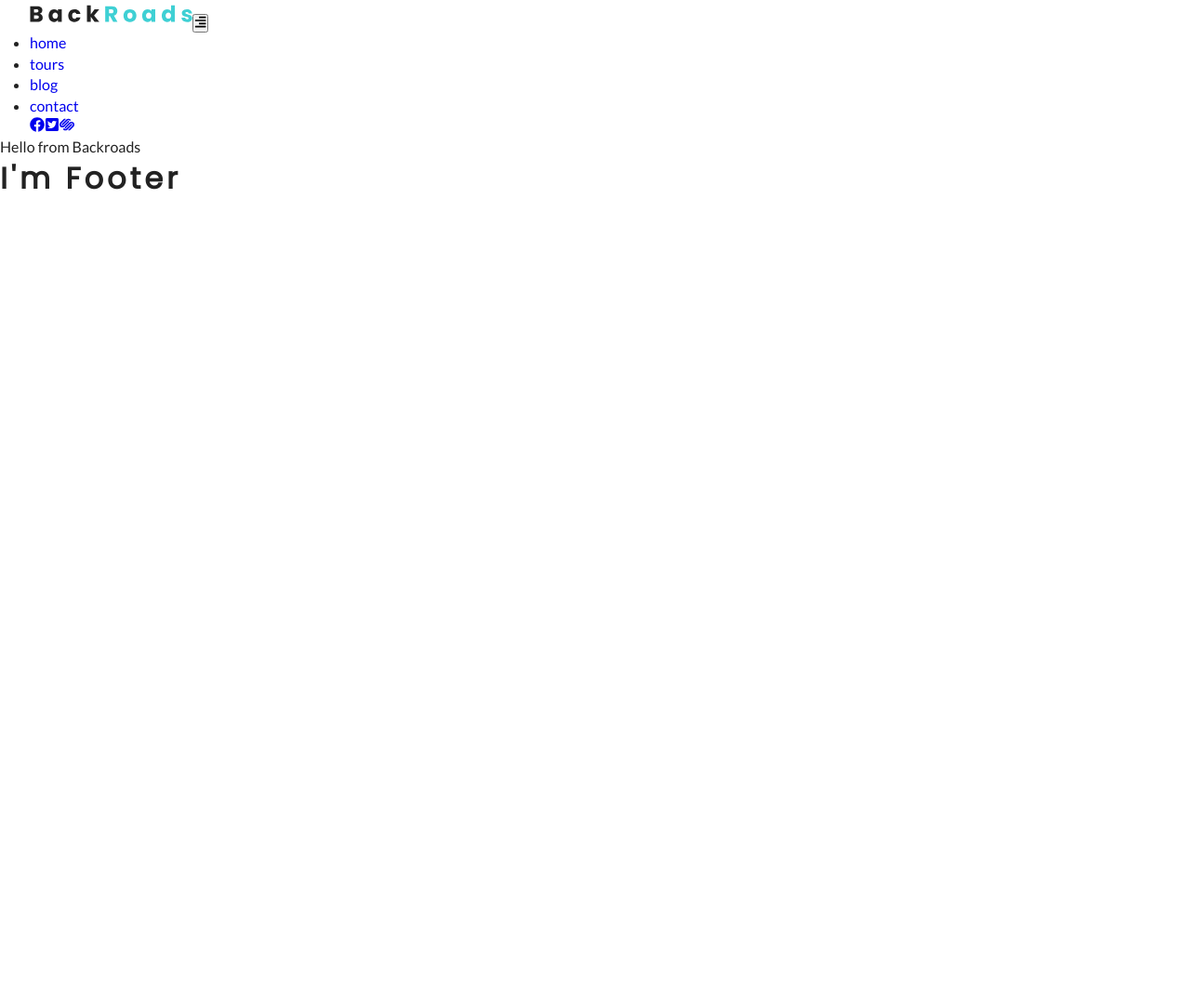
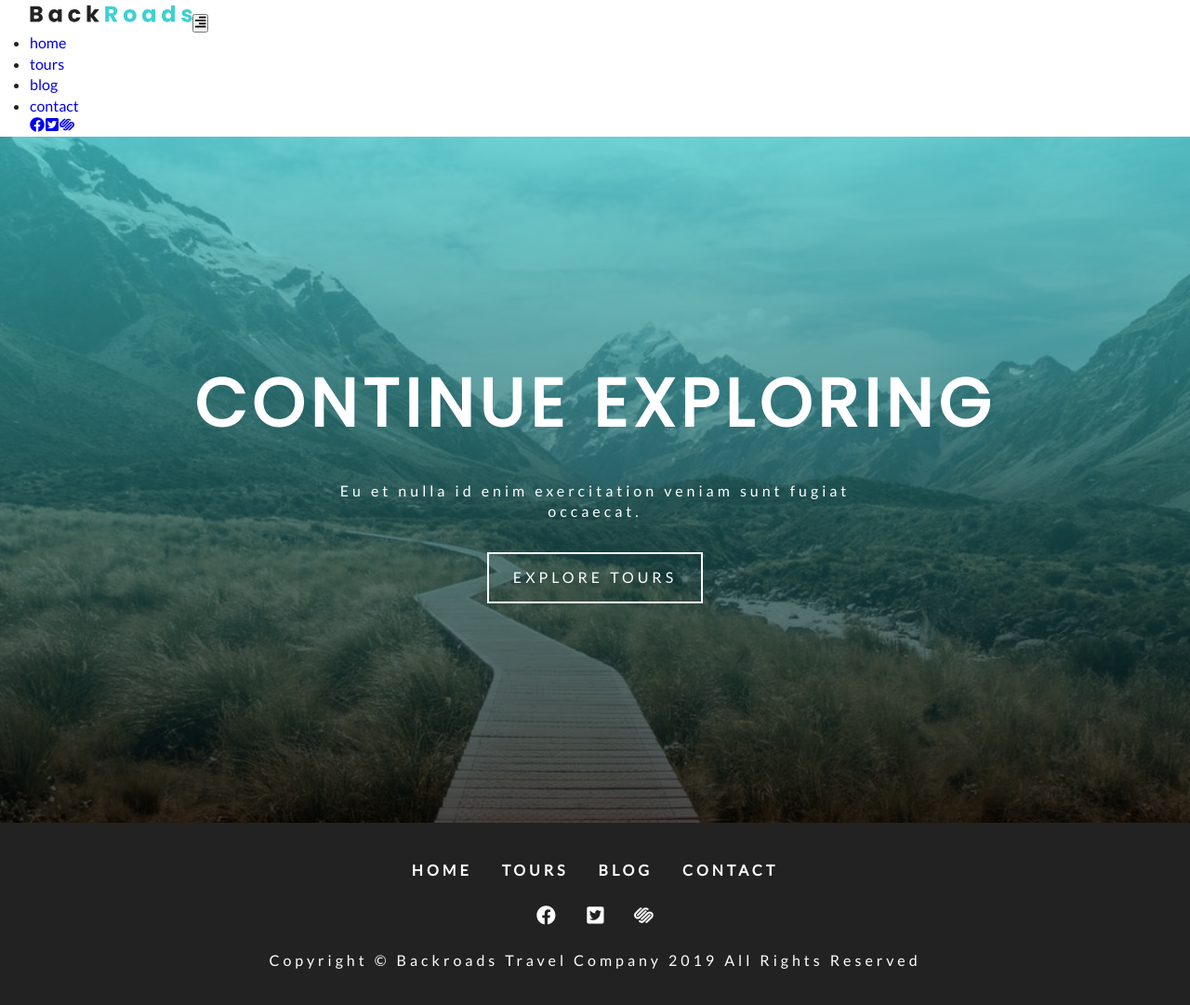
Before and after one commit to msiller455/backroads-project, a Gatsby site: page / in a window 1280 px wide. Shown: the whole page at 93% size. Before the commit the page ends 800 px from the top, so only its background shows below. Built offline with nearby package versions, Linux system fonts and the light colour scheme; Gatsby itself is replaced by a stand-in of ours.

Commit message:
adds styling for footer hero banner and 404 page

```diff
--- /dev/null
+++ b/src/components/Banner.js
@@ -0,0 +1,14 @@
+import React from 'react'
+import styles from '../css/banner.module.css'
+
+const Banner = ({title, info, children}) => {
+    return (
+        <div className={styles.banner}>
+            <h1>{title}</h1>
+            <p>{info}</p>
+            {children}
+        </div>
+    )
+}
+
+export default Banner
--- a/src/components/Footer.js
+++ b/src/components/Footer.js
@@ -1,10 +1,32 @@
 import React from 'react'
+import styles from '../css/footer.module.css'
+import links from '../constants/links'
+import socialIcons from '../constants/social-icons'
+import { Link } from 'gatsby'
 
 const Footer = () => {
     return (
-        <div>
-            <h1>I'm Footer</h1>
-        </div>
+        <footer className={styles.footer}>
+            <div className={styles.links}>
+                {links.map((item, index) => {
+                    return (
+                        <Link key={index} to={item.path}>
+                            {item.text}
+                        </Link>
+                    )
+                })}
+            </div>
+            <div className={styles.icons}>
+                {socialIcons.map((item, index) => {
+                    return <a key={index} href={item.url} target="_blank" rel="noopener noreferrer">
+                        {item.icon}
+                    </a>
+                })}
+            </div>
+            <div className={styles.copyright}>
+                copyright &copy; backroads travel company {new Date().getFullYear()} all rights reserved
+            </div>
+        </footer>
     )
 }
 
--- /dev/null
+++ b/src/components/SimpleHero.js
@@ -0,0 +1,11 @@
+import React from 'react'
+
+const SimpleHero = ({children}) => {
+    return (
+        <header className="defaultHero">
+            {children}
+        </header>
+    )
+}
+
+export default SimpleHero
--- /dev/null
+++ b/src/css/banner.module.css
@@ -0,0 +1,25 @@
+.banner {
+  text-align: center;
+  letter-spacing: var(--mainSpacing);
+  color: var(--mainWhite);
+}
+.banner h1 {
+  font-size: 3.3rem;
+  text-transform: uppercase;
+  margin-bottom: 2rem;
+  padding: 0 1rem;
+  letter-spacing: 6px;
+}
+.banner p {
+  width: 85%;
+  margin: 0 auto;
+  margin-bottom: 2rem;
+}
+@media screen and (min-width: 768px) {
+  .banner h1 {
+    font-size: 4.5rem;
+  }
+  .banner p {
+    width: 70%;
+  }
+}
--- a/src/pages/index.js
+++ b/src/pages/index.js
@@ -1,10 +1,17 @@
 import React from "react"
 import { Link } from "gatsby"
 import Layout from '../components/Layout'
-
+import SimpleHero from '../components/SimpleHero'
+import Banner from '../components/Banner'
 
 export default () => <div>
     <Layout>
-        <div>Hello from Backroads</div>
+        <SimpleHero>
+            <Banner title="continue exploring" info="Eu et nulla id enim exercitation veniam sunt fugiat occaecat.">
+                <Link to="/tours" className="btn-white">
+                    Explore tours
+                </Link>
+            </Banner>
+        </SimpleHero>
     </Layout>
     </div>
```
Also changed, not shown: src/css/error.module.css (added, +7 -0 lines), src/pages/404.js (+8 -1 lines).
